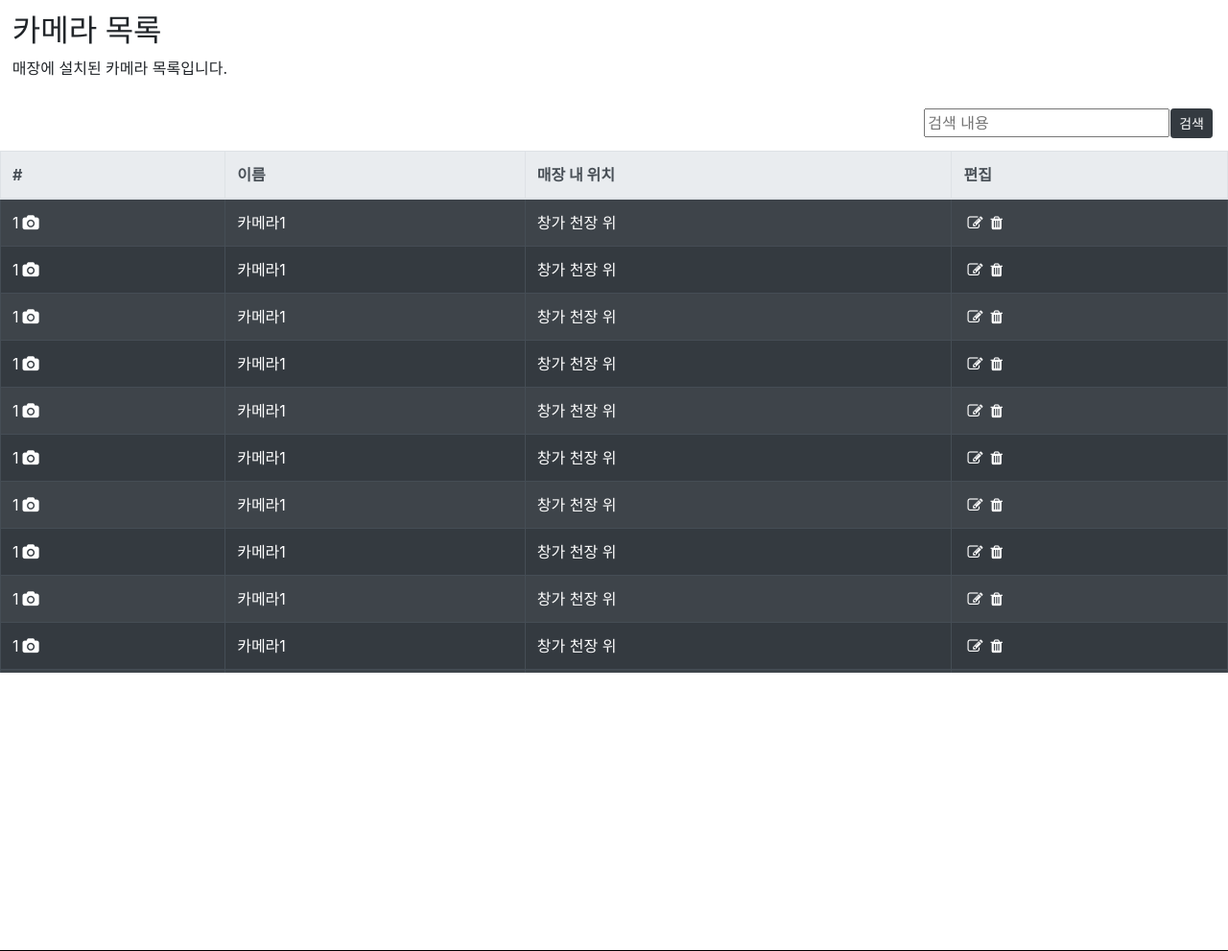
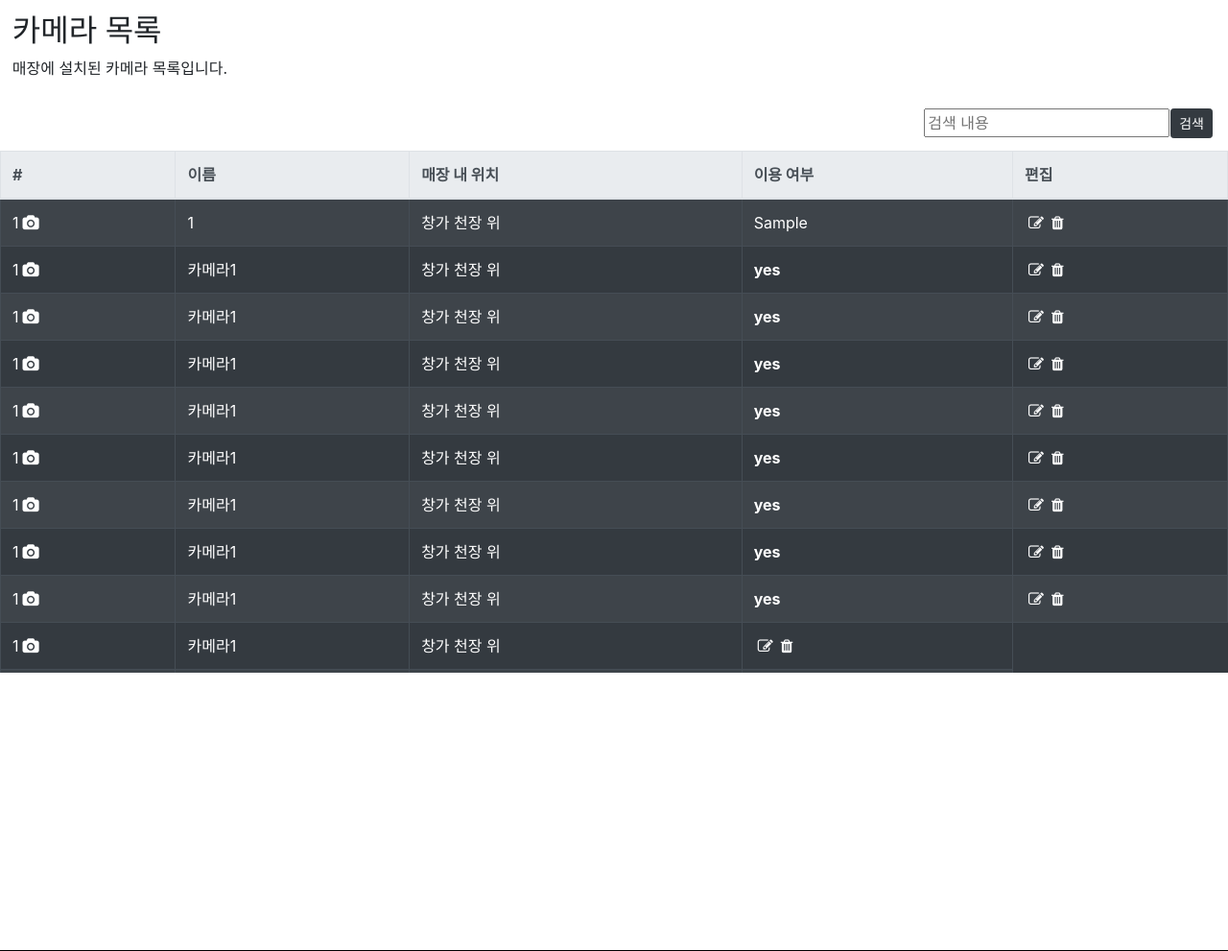
Before and after one commit to YoonRyeol/SEAT_WATCHER, a Django app: page / in a window 1280 px wide. Shown: the part 58-1049 px from the top of the page at 96% size. Run offline with Django 3.2, Linux system fonts and the light colour scheme; tables that the repository leaves empty hold one stand-in row (values such as "Sample post"); some libraries are stand-ins or nearby versions.

Commit message:
2020-08-11 | MH | retrieve data from DB

```diff
--- a/watcher/templates/watcher/Camera_list.html
+++ b/watcher/templates/watcher/Camera_list.html
@@ -50,117 +50,81 @@
 						<th class="fixed-header">#</th>
 						<th class="fixed-header">이름</th>
 						<th class="fixed-header">매장 내 위치</th>
+						<th class="fixed-header">이용 여부</th>
 						<th class="fixed-header">편집</th>
 					</tr>
 				</thead>
 
 				<tbody>
+					{% for list in camera_list%}
 					<tr>
+						<td>{{list.camera_id}}<i style="margin:4px" class="fa fa-camera"></i></td>
+  						<td>{{list.store_id}}</td>
+  						<td>창가 천장 위</td>
+  						<td>{{list.elec_available}}</td>
+  						<td><i style="margin:4px" class="fa fa-edit"></i><i style="margin:4px" class="fa fa-trash"></i></td>
+  					</tr>
+  					{% endfor %}
+  					<tr>
 						<td>1<i style="margin:4px" class="fa fa-camera"></i></td>
   						<td>카메라1</td>
   						<td>창가 천장 위</td>
+  						<th class="fixed-header">yes</th>
   						<td><i style="margin:4px" class="fa fa-edit"></i><i style="margin:4px" class="fa fa-trash"></i></td>
   					</tr>
   					<tr>
 						<td>1<i style="margin:4px" class="fa fa-camera"></i></td>
   						<td>카메라1</td>
   						<td>창가 천장 위</td>
+  						<th class="fixed-header">yes</th>
   						<td><i style="margin:4px" class="fa fa-edit"></i><i style="margin:4px" class="fa fa-trash"></i></td>
   					</tr>
+
   					<tr>
 						<td>1<i style="margin:4px" class="fa fa-camera"></i></td>
   						<td>카메라1</td>
   						<td>창가 천장 위</td>
+  						<th class="fixed-header">yes</th>
   						<td><i style="margin:4px" class="fa fa-edit"></i><i style="margin:4px" class="fa fa-trash"></i></td>
   					</tr>
+
   					<tr>
 						<td>1<i style="margin:4px" class="fa fa-camera"></i></td>
   						<td>카메라1</td>
   						<td>창가 천장 위</td>
+  						<th class="fixed-header">yes</th>
   						<td><i style="margin:4px" class="fa fa-edit"></i><i style="margin:4px" class="fa fa-trash"></i></td>
   					</tr>
+
   					<tr>
 						<td>1<i style="margin:4px" class="fa fa-camera"></i></td>
   						<td>카메라1</td>
   						<td>창가 천장 위</td>
+  						<th class="fixed-header">yes</th>
   						<td><i style="margin:4px" class="fa fa-edit"></i><i style="margin:4px" class="fa fa-trash"></i></td>
   					</tr>
+
   					<tr>
 						<td>1<i style="margin:4px" class="fa fa-camera"></i></td>
   						<td>카메라1</td>
   						<td>창가 천장 위</td>
+  						<th class="fixed-header">yes</th>
   						<td><i style="margin:4px" class="fa fa-edit"></i><i style="margin:4px" class="fa fa-trash"></i></td>
   					</tr>
+
   					<tr>
 						<td>1<i style="margin:4px" class="fa fa-camera"></i></td>
   						<td>카메라1</td>
   						<td>창가 천장 위</td>
+  						<th class="fixed-header">yes</th>
   						<td><i style="margin:4px" class="fa fa-edit"></i><i style="margin:4px" class="fa fa-trash"></i></td>
   					</tr>
+
   					<tr>
 						<td>1<i style="margin:4px" class="fa fa-camera"></i></td>
   						<td>카메라1</td>
   						<td>창가 천장 위</td>
-  						<td><i style="margin:4px" class="fa fa-edit"></i><i style="margin:4px" class="fa fa-trash"></i></td>
-  					</tr>
-  					<tr>
-						<td>1<i style="margin:4px" class="fa fa-camera"></i></td>
-  						<td>카메라1</td>
-  						<td>창가 천장 위</td>
-  						<td><i style="margin:4px" class="fa fa-edit"></i><i style="margin:4px" class="fa fa-trash"></i></td>
-  					</tr>
-  					<tr>
-						<td>1<i style="margin:4px" class="fa fa-camera"></i></td>
-  						<td>카메라1</td>
-  						<td>창가 천장 위</td>
-  						<td><i style="margin:4px" class="fa fa-edit"></i><i style="margin:4px" class="fa fa-trash"></i></td>
-  					</tr>
-  					<tr>
-						<td>1<i style="margin:4px" class="fa fa-camera"></i></td>
-  						<td>카메라1</td>
-  						<td>창가 천장 위</td>
-  						<td><i style="margin:4px" class="fa fa-edit"></i><i style="margin:4px" class="fa fa-trash"></i></td>
-  					</tr>
-  					  					<tr>
-						<td>1<i style="margin:4px" class="fa fa-camera"></i></td>
-  						<td>카메라1</td>
-  						<td>창가 천장 위</td>
-  						<td><i style="margin:4px" class="fa fa-edit"></i><i style="margin:4px" class="fa fa-trash"></i></td>
-  					</tr>
-  					  					<tr>
-						<td>1<i style="margin:4px" class="fa fa-camera"></i></td>
-  						<td>카메라1</td>
-  						<td>창가 천장 위</td>
-  						<td><i style="margin:4px" class="fa fa-edit"></i><i style="margin:4px" class="fa fa-trash"></i></td>
-  					</tr>
-  					  					<tr>
-						<td>1<i style="margin:4px" class="fa fa-camera"></i></td>
-  						<td>카메라1</td>
-  						<td>창가 천장 위</td>
-  						<td><i style="margin:4px" class="fa fa-edit"></i><i style="margin:4px" class="fa fa-trash"></i></td>
-  					</tr>
-  					  					<tr>
-						<td>1<i style="margin:4px" class="fa fa-camera"></i></td>
-  						<td>카메라1</td>
-  						<td>창가 천장 위</td>
-  						<td><i style="margin:4px" class="fa fa-edit"></i><i style="margin:4px" class="fa fa-trash"></i></td>
-  					</tr>
-  					  					<tr>
-						<td>1<i style="margin:4px" class="fa fa-camera"></i></td>
-  						<td>카메라1</td>
-  						<td>창가 천장 위</td>
-  						<td><i style="margin:4px" class="fa fa-edit"></i><i style="margin:4px" class="fa fa-trash"></i></td>
-  					</tr>
-  					  					<tr>
-						<td>1<i style="margin:4px" class="fa fa-camera"></i></td>
-  						<td>카메라1</td>
-  						<td>창가 천장 위</td>
-  						<td><i style="margin:4px" class="fa fa-edit"></i><i style="margin:4px" class="fa fa-trash"></i></td>
-  					</tr>
-  					  					<tr>
-						<td>1<i style="margin:4px" class="fa fa-camera"></i></td>
-  						<td>카메라1</td>
-  						<td>창가 천장 위</td>
+  						<th class="fixed-header">yes</th>
   						<td><i style="margin:4px" class="fa fa-edit"></i><i style="margin:4px" class="fa fa-trash"></i></td>
   					</tr>
 
```
